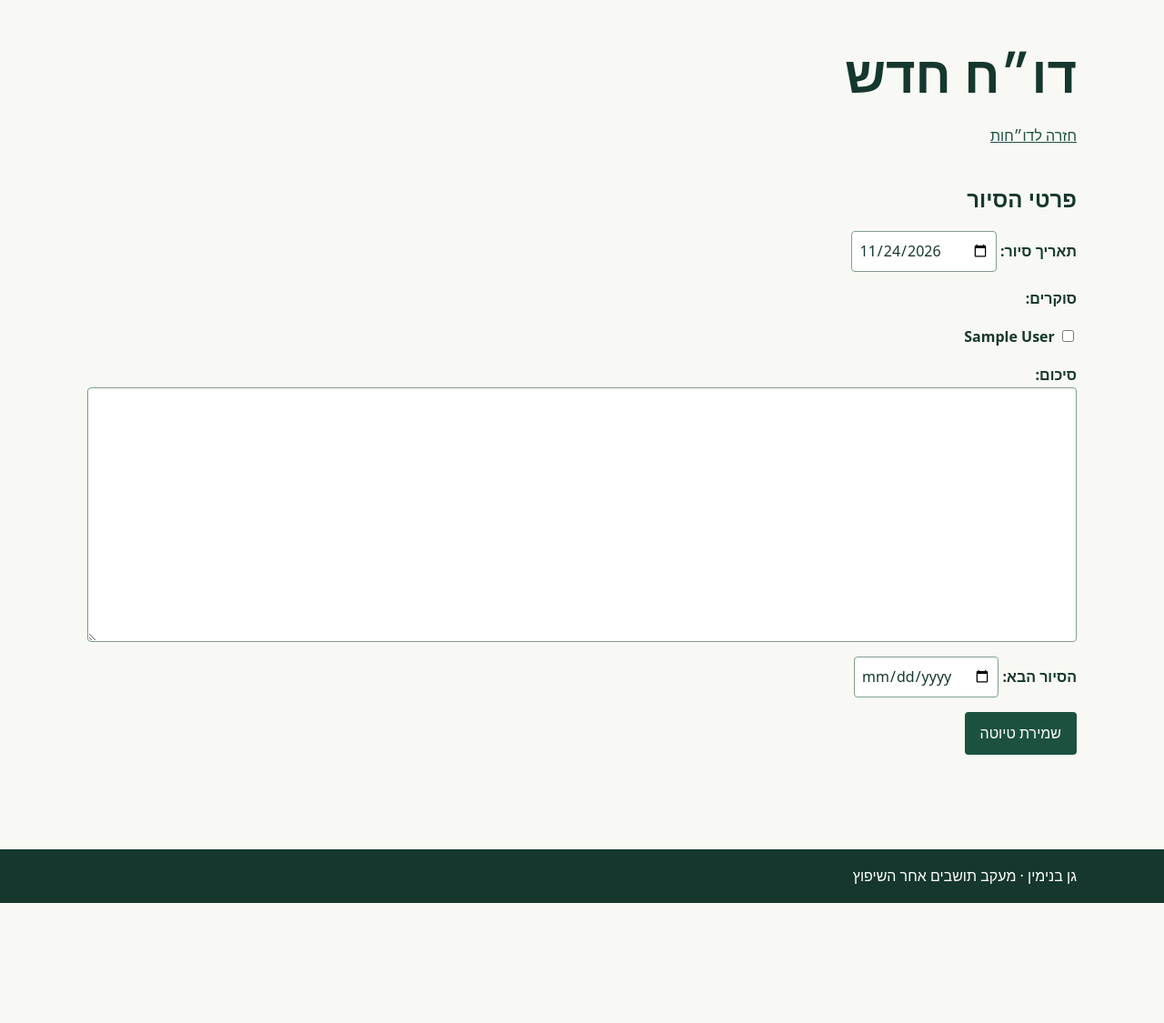
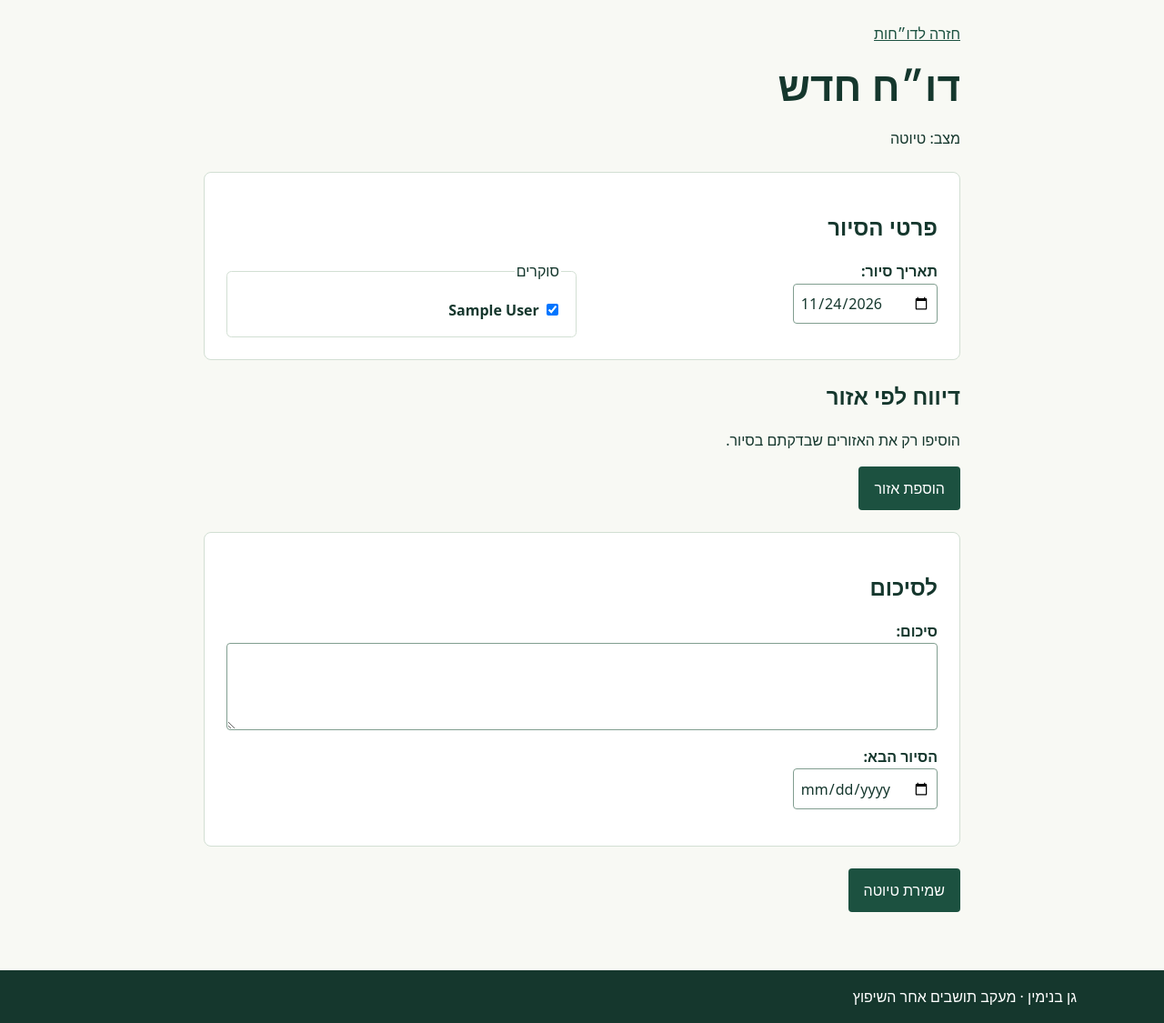
Before and after one commit to vladinagdimaev/bpark, a Django app: page /desk/new/ in a window 1280 px wide. Shown: the part 80-1205 px from the top of the page at 91% size. Before the commit the page ends 1073 px from the top, so only its background shows below. Run offline with Django 5.2, Linux system fonts and the light colour scheme; a user stored in the database is signed in; tables that the repository leaves empty hold one stand-in row (values such as "Sample post").

Commit message:
Restore the single-page field reporting workflow

```diff
--- a/django-site/park/forms.py
+++ b/django-site/park/forms.py
@@ -4,7 +4,7 @@ from django import forms
 from django.contrib.auth import get_user_model
 from PIL import Image, ImageOps
 
-from .models import MunicipalImage, Observation, Report
+from .models import AREAS, MunicipalImage, Observation, Report
 
 
 class DateInput(forms.DateInput):
@@ -18,7 +18,10 @@ class ReportForm(forms.ModelForm):
     class Meta:
         model = Report
         fields = ["visited_on", "reviewers", "summary", "next_visit"]
-        widgets = {"visited_on": DateInput(), "next_visit": DateInput(), "reviewers": forms.CheckboxSelectMultiple()}
+        widgets = {
+            "visited_on": DateInput(), "next_visit": DateInput(),
+            "reviewers": forms.CheckboxSelectMultiple(), "summary": forms.Textarea(attrs={"rows": 3}),
+        }
 
     def __init__(self, *args, **kwargs):
         super().__init__(*args, **kwargs)
@@ -58,7 +61,13 @@ class ObservationForm(forms.ModelForm):
 
     class Meta:
         model = Observation
+        widgets = {name: forms.Textarea(attrs={"rows": 2}) for name in ("details", "follow_up")}
         fields = ["area", "status", "details", "follow_up", "clear_path", "continuous_access", "camera", "upload", "caption"]
+
+    def __init__(self, *args, **kwargs):
+        super().__init__(*args, **kwargs)
+        if self.instance.pk:
+            self.fields["area"].disabled = True
 
     def clean(self):
         data = super().clean()
@@ -84,3 +93,9 @@ class MunicipalImageForm(forms.ModelForm):
         elif not self.instance.image:
             raise forms.ValidationError("בחרו תמונה.")
         return file
+
+
+ObservationFormSet = forms.inlineformset_factory(
+    Report, Observation, form=ObservationForm, extra=0,
+    max_num=len(AREAS), validate_max=True, can_delete=True,
+)
--- a/django-site/park/static/park/site.css
+++ b/django-site/park/static/park/site.css
@@ -22,3 +22,20 @@ textarea{display:block;width:100%;min-height:5rem}.errorlist{color:#8a2924}.skip
 
 .grid .comparison{grid-template-columns:repeat(2,minmax(0,1fr));gap:.4rem}
 .grid .comparison figure{padding:.4rem;overflow-wrap:anywhere}
+
+.survey{max-width:52rem;margin-inline:auto}
+.survey h1{font-size:clamp(1.8rem,4vw,2.75rem)}
+.survey section{margin-block:1.5rem}
+.survey-card{background:#fff;border:1px solid var(--line);padding:clamp(.85rem,3vw,1.5rem);border-radius:.5rem}
+.survey-area{margin:0 0 1rem;min-width:0}
+.survey-area legend{font-weight:700;padding-inline:.4rem}
+.survey-area>div,.survey-area>fieldset{margin-block:.7rem}
+.survey-meta{display:grid;grid-template-columns:repeat(auto-fit,minmax(min(100%,13rem),1fr));gap:.75rem;align-items:start}
+.survey-meta fieldset,.survey-access{min-width:0;margin:0;border-radius:.35rem}
+.survey label:not([for$="-DELETE"]){display:block}
+.survey textarea{min-height:4rem}
+.survey input[type=file]{display:block;width:100%}
+.survey-photos{background:var(--wash);border-radius:.35rem;padding:.75rem}
+.survey-photos>div{margin-block:.5rem}
+.survey-area details{background:var(--wash);padding:.65rem}
+.survey-area summary{cursor:pointer;font-weight:600}
--- a/django-site/park/static/park/site.js
+++ b/django-site/park/static/park/site.js
@@ -54,9 +54,11 @@ if (areas) {
     selectHash();
 }
 
-const imagePreview = document.querySelector("[data-upload-preview]");
-if (imagePreview) {
-    const inputs = Array.from(document.querySelectorAll("input[type=file]"));
+function bindPhotoPreview(container) {
+    const imagePreview = container.querySelector("[data-upload-preview]");
+    if (!imagePreview) return;
+    const saved = container.querySelector("[data-saved-photo]");
+    const inputs = Array.from(container.querySelectorAll("input[type=file]"));
     let url;
     inputs.forEach(input => input.addEventListener("change", () => {
         if (url) URL.revokeObjectURL(url);
@@ -66,5 +68,59 @@ if (imagePreview) {
             imagePreview.src = url;
         }
         imagePreview.hidden = !input.files[0];
+        if (saved) saved.hidden = !imagePreview.hidden;
     }));
 }
+
+const survey = document.querySelector("[data-survey]");
+if (survey) {
+    const list = survey.querySelector("[data-area-list]");
+    const template = survey.querySelector("[data-empty-area]");
+    const total = survey.elements["areas-TOTAL_FORMS"];
+    const add = survey.querySelector("[data-add-area]");
+    const previous = new Map(Array.from(survey.querySelectorAll("[data-previous]"), item => [
+        item.dataset.previous, item.content,
+    ]));
+    const fields = () => Array.from(list.querySelectorAll("[data-area-form]"));
+    const selectArea = row => row.querySelector('select[name$="-area"]');
+    const remove = row => row.querySelector('input[name$="-DELETE"]');
+    const updateOptions = () => {
+        const active = fields().filter(row => !remove(row).checked);
+        const used = new Set(active.map(row => selectArea(row).value));
+        active.forEach(row => {
+            const select = selectArea(row);
+            Array.from(select.options).forEach(option => {
+                option.disabled = Boolean(option.value && option.value !== select.value && used.has(option.value));
+            });
+        });
+        add.disabled = active.length >= 11;
+    };
+    const bindArea = row => {
+        bindPhotoPreview(row);
+        const select = selectArea(row);
+        const title = row.querySelector("[data-area-title]");
+        const history = row.querySelector("[data-previous-report]");
+        const update = () => {
+            title.textContent = select.value ? select.selectedOptions[0].textContent : "אזור חדש";
+            const content = previous.get(select.value);
+            history.replaceChildren(...(content ? [content.cloneNode(true)] : []));
+            updateOptions();
+        };
+        select.addEventListener("change", update);
+        remove(row).addEventListener("change", updateOptions);
+        update();
+    };
+    fields().forEach(bindArea);
+    add.hidden = false;
+    updateOptions();
+    add.addEventListener("click", () => {
+        const index = Number(total.value);
+        list.insertAdjacentHTML("beforeend", template.innerHTML.replaceAll("__prefix__", index));
+        total.value = index + 1;
+        const row = list.lastElementChild;
+        bindArea(row);
+        selectArea(row).focus();
+    });
+} else {
+    bindPhotoPreview(document);
+}
--- /dev/null
+++ b/django-site/park/templates/park/area_form.html
@@ -0,0 +1,20 @@
+<fieldset class="survey-card survey-area" data-area-form>
+    <legend data-area-title>{% if area_form.instance.pk %}{{ area_form.instance.get_area_display }}{% else %}אזור חדש{% endif %}</legend>
+    {% for field in area_form.hidden_fields %}{{ field }}{{ field.errors }}{% endfor %}
+    {{ area_form.non_field_errors }}
+    <div class="survey-meta"><div>{{ area_form.area.as_field_group }}</div><div>{{ area_form.status.as_field_group }}</div></div>
+    <div class="survey-photos">
+        {% if area_form.instance.has_photo %}<img class="preview" data-saved-photo src="{% url 'observation_photo' area_form.instance.pk %}" alt="הצילום השמור לאזור">{% endif %}
+        <img class="preview" data-upload-preview hidden alt="תצוגה מקדימה של צילום השטח">
+        <div>{{ area_form.camera.as_field_group }}</div>
+        <div>{{ area_form.upload.as_field_group }}</div>
+        <div>{{ area_form.caption.as_field_group }}</div>
+    </div>
+    <div data-previous-report></div>
+    <div>{{ area_form.details.as_field_group }}</div>
+    <div>{{ area_form.follow_up.as_field_group }}</div>
+    <fieldset class="survey-access"><legend>נגישות</legend>
+        <div class="survey-meta"><div>{{ area_form.clear_path.as_field_group }}</div><div>{{ area_form.continuous_access.as_field_group }}</div></div>
+    </fieldset>
+    <div data-remove-area>{{ area_form.DELETE }} <label for="{{ area_form.DELETE.id_for_label }}">הסרת אזור מהדו״ח</label></div>
+</fieldset>
--- a/django-site/park/templates/park/edit.html
+++ b/django-site/park/templates/park/edit.html
@@ -1,16 +1,59 @@
 {% extends 'park/base.html' %}
-{% block content %}<h1>{% if report.pk %}דו״ח סיור{% else %}דו״ח חדש{% endif %}</h1>
+{% block content %}
+<div class="survey">
     <a href="{% url 'desk' %}">חזרה לדו״חות</a>
-{% if editable %}<section><h2>פרטי הסיור</h2><form method="post">{% csrf_token %}{{ form.as_p }}<button>שמירת טיוטה</button></form></section>
-{% else %}<p>{{ report.get_state_display }}</p>{% endif %}
+    <h1>{% if report.pk %}דו״ח מעקב תקופתי {{ report.visited_on|date:"j בF Y" }}{% else %}דו״ח חדש{% endif %}</h1>
+    <p>מצב: {{ report.get_state_display }}</p>
+    {% if editable %}
+    <form method="post" enctype="multipart/form-data" data-survey>
+        {% csrf_token %}
+        {{ form.non_field_errors }}
+        <section class="survey-card">
+            <h2>פרטי הסיור</h2>
+            <div class="survey-meta"><div>{{ form.visited_on.as_field_group }}</div>
+            <fieldset><legend>סוקרים</legend>{{ form.reviewers.errors }}{{ form.reviewers }}</fieldset></div>
+        </section>
+        <section>
+            <h2>דיווח לפי אזור</h2>
+            <p>הוסיפו רק את האזורים שבדקתם בסיור.</p>
+            {{ area_forms.management_form }}{{ area_forms.non_form_errors }}
+            <div data-area-list>
+                {% for area_form in area_forms %}
+                    {% include 'park/area_form.html' %}
+                {% endfor %}
+            </div>
+            <template data-empty-area>{% include 'park/area_form.html' with area_form=area_forms.empty_form %}</template>
+            {% for item in previous %}
+            <template data-previous="{{ item.area }}">
+                <details>
+                    <summary>צפייה בדיווח הקודם · {{ item.report.visited_on|date:"j בF Y" }}</summary>
+                    <p>סטטוס: {{ item.get_status_display }}</p>
+                    {% if item.details %}{{ item.details|linebreaks }}{% endif %}
+                    {% if item.follow_up %}<p><strong>נקודות למעקב</strong></p>{{ item.follow_up|linebreaks }}{% endif %}
+                    <a href="{% url 'report' item.report_id %}#area-{{ item.area }}" target="_blank" rel="noopener">פתיחת הדיווח הקודם בחלון חדש</a>
+                </details>
+            </template>
+            {% endfor %}
+            <button hidden type="button" data-add-area>הוספת אזור</button>
+            <noscript>{% if report.pk %}<a href="{% url 'new_area' report.pk %}">הוספת אזור</a>{% else %}<p>שמרו טיוטה כדי להוסיף אזור.</p>{% endif %}</noscript>
+        </section>
+        <section class="survey-card">
+            <h2>לסיכום</h2>
+            {{ form.summary.as_field_group }}
+            <p>{{ form.next_visit.as_field_group }}</p>
+        </section>
+        <button type="submit">שמירת טיוטה</button>
+    </form>
+    {% endif %}
     {% if report.pk %}
-<section><h2>אזורים שתועדו</h2><ul>{% for observation in observations %}
-<li>{% if editable %}<a href="{% url 'edit_area' report.pk observation.area %}">{{ observation.get_area_display }}</a>{% else %}{{ observation.get_area_display }}{% endif %}</li>
-{% empty %}<li>טרם הוספתם אזורים.</li>{% endfor %}</ul>
-{% if editable and observations|length < 11 %}<a class="button" href="{% url 'new_area' report.pk %}">הוסף אזור</a>{% endif %}</section>
-<div class="actions"><a class="button" href="{% url 'preview' report.pk %}">תצוגת קריאה</a>
+    <section class="actions" aria-label="פעולות דו״ח">
+        <a class="button" href="{% url 'preview' report.pk %}">תצוגת קריאה</a>
         {% if editable %}<form method="post" action="{% url 'transition' report.pk 'submit' %}">{% csrf_token %}<button>שליחה לאישור</button></form>{% endif %}
         {% if can_review %}
         <form method="post" action="{% url 'transition' report.pk 'publish' %}">{% csrf_token %}<button>פרסום דו״ח</button></form>
         <form method="post" action="{% url 'transition' report.pk 'return' %}">{% csrf_token %}<button>החזרה לטיוטה</button></form>
-{% endif %}</div>{% endif %}{% endblock %}
+        {% endif %}
+    </section>
+    {% endif %}
+</div>
+{% endblock %}
--- a/django-site/park/views.py
+++ b/django-site/park/views.py
@@ -8,7 +8,7 @@ from django.shortcuts import get_object_or_404, redirect, render
 from django.utils import timezone
 from django.views.decorators.http import require_http_methods, require_POST
 
-from .forms import ObservationForm, ReportForm
+from .forms import ObservationForm, ObservationFormSet, ReportForm
 from .models import AREA_CHOICES, MunicipalImage, Observation, Report
 
 
@@ -121,14 +121,32 @@ def edit(request, pk=None):
     editable = report.owner_id == request.user.pk and report.state == Report.State.DRAFT
     if request.method == "POST" and not editable:
         raise PermissionDenied
-    form = ReportForm(request.POST or None, instance=report)
-    if request.method == "POST" and form.is_valid():
-        form.save()
-        return redirect("edit", pk=report.pk)
+    bound = request.method == "POST"
+    form = ReportForm(
+        request.POST if bound else None, instance=report,
+        initial={"reviewers": [request.user.pk]} if not report.pk else None,
+    )
+    area_forms = ObservationFormSet(
+        request.POST if bound else None, request.FILES if bound else None,
+        instance=report, queryset=observation_rows(Observation.objects.all()), prefix="areas",
+    ) if editable else None
+    if bound:
+        report_valid = form.is_valid()
+        areas_valid = area_forms.is_valid()
+        if report_valid and areas_valid:
+            area_forms.instance = form.save()
+            area_forms.save()
+            messages.success(request, "הטיוטה נשמרה.")
+            return redirect("edit", pk=report.pk)
+    previous_by_area = {}
+    if editable:
+        earlier = public_observations().filter(report__visited_on__lte=report.visited_on)
+        for item in earlier.select_related("report").order_by("-report__visited_on", "-report_id"):
+            previous_by_area.setdefault(item.area, item)
     return render(request, "park/edit.html", {
-        "report": report, "form": form, "editable": editable,
+        "report": report, "form": form, "editable": editable, "area_forms": area_forms,
+        "previous": previous_by_area.values(),
         "can_review": coordinator(request.user) and report.owner_id != request.user.pk and report.state == Report.State.REVIEW,
-        "observations": report.observations.defer("photo") if report.pk else [],
     })
 
 
```
Also changed, not shown: django-site/park/tests.py (+7 -7 lines). Lines whose indentation alone changed are shown as unchanged.
